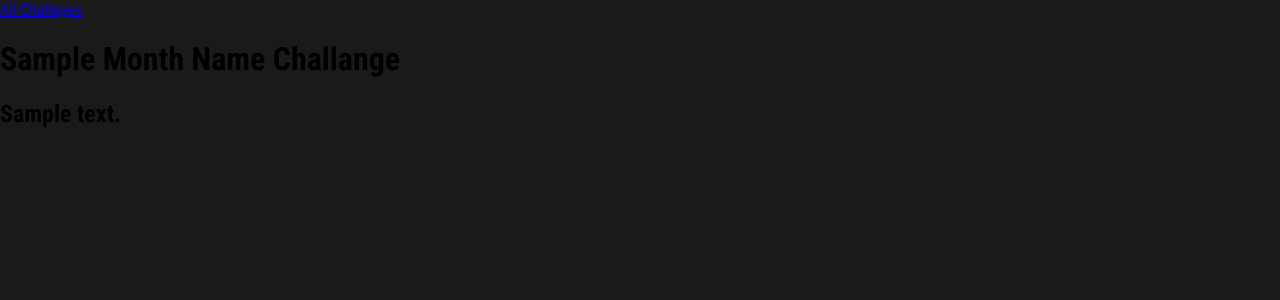
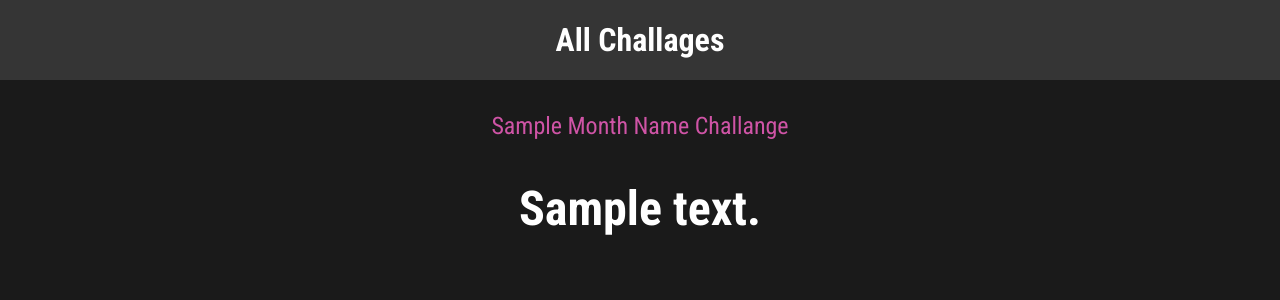
Before and after one commit to kila21/django-udemy-course, a Django app: template monthly_challanges/challanges/templates/challanges/challange.html in a window 1280 px wide. Shown: the top 300 px of the page. Run offline with Django 3.2, Linux system fonts and the light colour scheme; the template is opened without the code that fills it: most values are stand-ins (such as "Sample title", 1, 10 or a date in 2020).

Commit message:
[challanges] add style for all page

```diff
--- /dev/null
+++ b/monthly_challanges/challanges/static/challanges/challange.css
@@ -0,0 +1,22 @@
+h1,
+h2 {
+  text-align: center;
+  color: white;
+}
+
+h1 {
+  font-size: 1.5rem;
+  margin: 2rem 0 1rem 0;
+  font-weight: normal;
+  color: #cf54a6;
+}
+
+h2 {
+  font-size: 3rem;
+  font-weight: bold;
+}
+
+.fallback {
+  text-align: center;
+  color: white;
+}
--- /dev/null
+++ b/monthly_challanges/challanges/static/challanges/includes/header.css
@@ -0,0 +1,25 @@
+header {
+    width: 100%;
+    height: 5rem;
+    background-color: #353535;
+  }
+
+  header nav {
+    width: 100%;
+    height: 100%;
+    display: flex;
+    justify-content: center;
+    align-items: center;
+  }
+
+  header nav a {
+    color: white;
+    font-size: 2rem;
+    font-weight: bold;
+    text-decoration: none;
+  }
+
+  header nav a:hover,
+  header nav a:active {
+    color: #cf54a6;
+  }
--- a/monthly_challanges/challanges/templates/challanges/challange.html
+++ b/monthly_challanges/challanges/templates/challanges/challange.html
@@ -1,5 +1,10 @@
 {% extends 'base.html' %}
+{% load static%}
 
+{% block css_files %}
+    <link rel='stylesheet' href='{% static "challanges/challange.css" %}'>
+    <link rel='stylesheet' href='{% static "challanges/includes/header.css" %}'><link>
+{% endblock%}
 
 {% block page_title %}
     {{month_name}} Challage
@@ -12,6 +17,6 @@
     {% if text is not None %}
         <h2>{{text}}</h2>
     {% else %}
-        <p>There is No Challange!</p>
+        <p class='fallback'>There is No Challange!</p>
     {% endif %}
 {% endblock %}
--- a/monthly_challanges/challanges/templates/challanges/includes/header.html
+++ b/monthly_challanges/challanges/templates/challanges/includes/header.html
@@ -1,3 +1,4 @@
+
 <header>
     <nav>
         <a href='{% url 'index' %}'>All Challages</a>
--- a/monthly_challanges/challanges/templates/challanges/index.html
+++ b/monthly_challanges/challanges/templates/challanges/index.html
@@ -3,6 +3,7 @@
 
 {% block css_files %}
     <link rel='stylesheet' href='{% static "challanges/challanges.css" %}'><link>
+    <link rel='stylesheet' href='{% static "challanges/includes/header.css" %}'><link>
 {% endblock %}
 
 {% block page_title%}
```
Also changed, not shown: monthly_challanges/challanges/static/challanges/challanges.css (+35 -1 lines).
